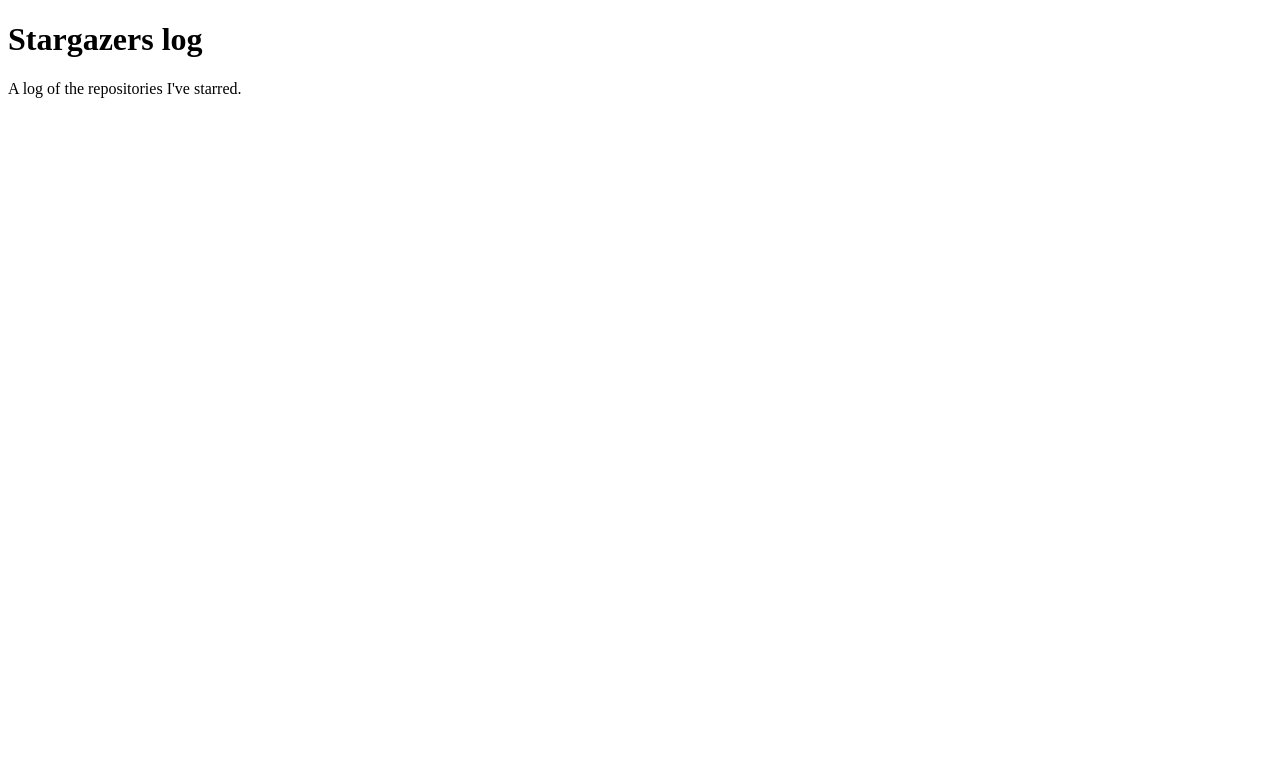
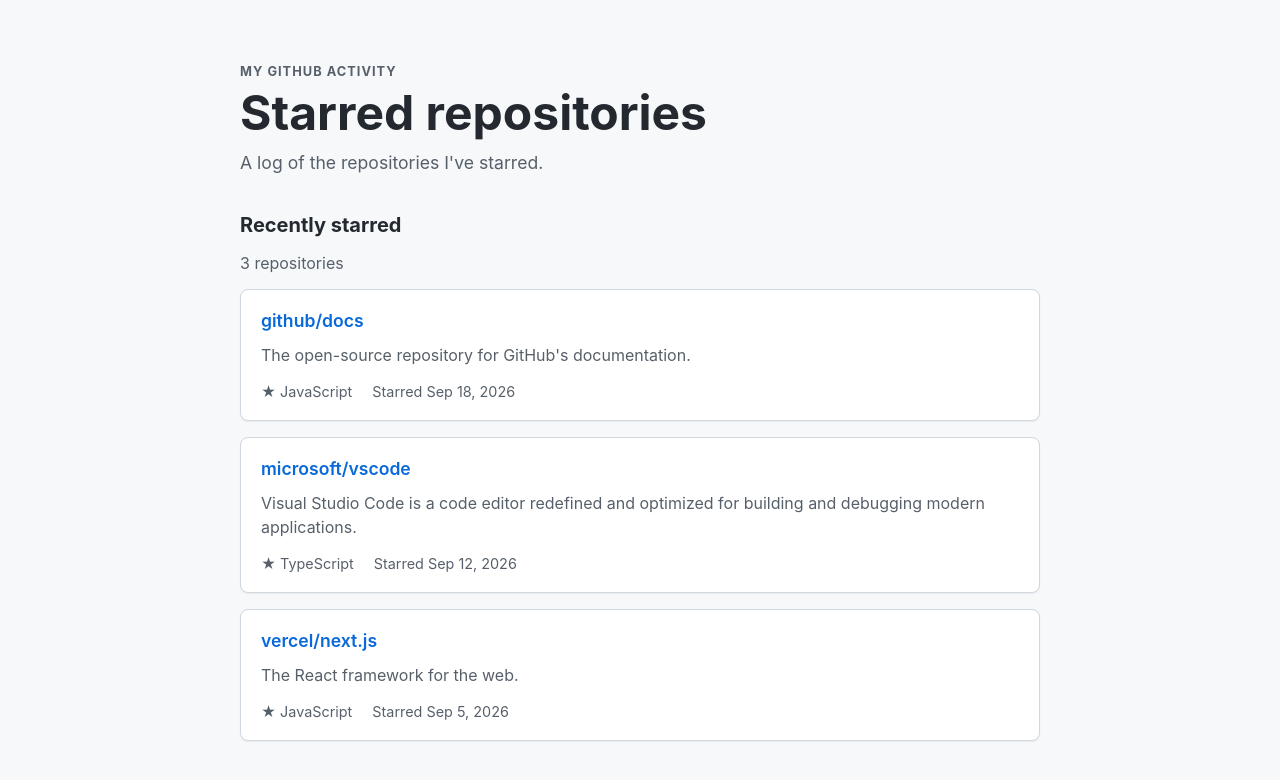
Before and after one commit to ksg-ai-office/stargazers-log, a plain HTML site: page index.html in a window 1280 px wide. Drawn offline with Linux system fonts and the light colour scheme.

Commit message:
Copilot prompt applied

```diff
--- /dev/null
+++ b/events.json
@@ -0,0 +1,23 @@
+[
+  {
+    "repository": "github/docs",
+    "description": "The open-source repository for GitHub's documentation.",
+    "url": "https://github.com/github/docs",
+    "language": "JavaScript",
+    "starredAt": "2026-09-18"
+  },
+  {
+    "repository": "microsoft/vscode",
+    "description": "Visual Studio Code is a code editor redefined and optimized for building and debugging modern applications.",
+    "url": "https://github.com/microsoft/vscode",
+    "language": "TypeScript",
+    "starredAt": "2026-09-12"
+  },
+  {
+    "repository": "vercel/next.js",
+    "description": "The React framework for the web.",
+    "url": "https://github.com/vercel/next.js",
+    "language": "JavaScript",
+    "starredAt": "2026-09-05"
+  }
+]
--- a/index.html
+++ b/index.html
@@ -2,10 +2,24 @@
 <html lang="en">
   <head>
     <meta charset="utf-8">
-    <title>Stargazers log</title>
+    <meta name="viewport" content="width=device-width, initial-scale=1">
+    <title>Starred repositories | Stargazers log</title>
+    <link rel="stylesheet" href="style.css">
   </head>
   <body>
-    <h1>Stargazers log</h1>
-    <p>A log of the repositories I've starred.</p>
+    <main class="container">
+      <header class="page-header">
+        <p class="eyebrow">My GitHub activity</p>
+        <h1>Starred repositories</h1>
+        <p>A log of the repositories I've starred.</p>
+      </header>
+
+      <section aria-labelledby="repository-heading">
+        <h2 id="repository-heading">Recently starred</h2>
+        <p id="status" class="status" role="status">Loading repositories...</p>
+        <ul id="repository-list" class="repository-list"></ul>
+      </section>
+    </main>
+    <script src="script.js"></script>
   </body>
 </html>
--- /dev/null
+++ b/script.js
@@ -0,0 +1,60 @@
+const repositoryList = document.querySelector("#repository-list");
+const status = document.querySelector("#status");
+
+function formatDate(dateString) {
+  return new Intl.DateTimeFormat("en", {
+    dateStyle: "medium"
+  }).format(new Date(`${dateString}T00:00:00`));
+}
+
+function renderRepositories(repositories) {
+  repositoryList.replaceChildren();
+
+  repositories.forEach((repository) => {
+    const item = document.createElement("li");
+    item.className = "repository";
+
+    const link = document.createElement("a");
+    link.className = "repository-link";
+    link.href = repository.url;
+    link.target = "_blank";
+    link.rel = "noreferrer";
+    link.textContent = repository.repository;
+
+    const description = document.createElement("p");
+    description.className = "repository-description";
+    description.textContent = repository.description;
+
+    const metadata = document.createElement("p");
+    metadata.className = "repository-meta";
+    const language = document.createElement("span");
+    language.textContent = `★ ${repository.language}`;
+    const starredDate = document.createElement("span");
+    starredDate.textContent = `Starred ${formatDate(repository.starredAt)}`;
+    metadata.append(language, starredDate);
+
+    item.append(link, description, metadata);
+    repositoryList.append(item);
+  });
+
+  status.textContent = `${repositories.length} repositories`;
+}
+
+async function loadRepositories() {
+  try {
+    const response = await fetch("events.json");
+
+    if (!response.ok) {
+      throw new Error(`Request failed with status ${response.status}`);
+    }
+
+    const repositories = await response.json();
+    renderRepositories(repositories);
+  } catch (error) {
+    status.classList.add("error");
+    status.textContent = "Unable to load starred repositories.";
+    console.error("Unable to load events.json:", error);
+  }
+}
+
+loadRepositories();
--- /dev/null
+++ b/style.css
@@ -0,0 +1,113 @@
+:root {
+  color-scheme: light;
+  font-family: -apple-system, BlinkMacSystemFont, "Segoe UI", sans-serif;
+  color: #24292f;
+  background: #f6f8fa;
+}
+
+* {
+  box-sizing: border-box;
+}
+
+body {
+  margin: 0;
+}
+
+.container {
+  width: min(100% - 2rem, 50rem);
+  margin: 0 auto;
+  padding: 4rem 0;
+}
+
+.page-header {
+  margin-bottom: 2.5rem;
+}
+
+.eyebrow {
+  margin: 0 0 0.5rem;
+  color: #57606a;
+  font-size: 0.8rem;
+  font-weight: 700;
+  letter-spacing: 0.08em;
+  text-transform: uppercase;
+}
+
+h1,
+h2,
+p {
+  margin-top: 0;
+}
+
+h1 {
+  margin-bottom: 0.75rem;
+  font-size: clamp(2rem, 5vw, 3rem);
+  line-height: 1.1;
+}
+
+.page-header > p:last-child {
+  margin-bottom: 0;
+  color: #57606a;
+  font-size: 1.1rem;
+}
+
+h2 {
+  margin-bottom: 1rem;
+  font-size: 1.25rem;
+}
+
+.status {
+  color: #57606a;
+}
+
+.status.error {
+  color: #cf222e;
+}
+
+.repository-list {
+  display: grid;
+  gap: 1rem;
+  margin: 0;
+  padding: 0;
+  list-style: none;
+}
+
+.repository {
+  padding: 1.25rem;
+  border: 1px solid #d0d7de;
+  border-radius: 0.5rem;
+  background: #fff;
+  box-shadow: 0 1px 2px rgba(27, 31, 36, 0.05);
+}
+
+.repository-link {
+  color: #0969da;
+  font-size: 1.1rem;
+  font-weight: 600;
+  text-decoration: none;
+}
+
+.repository-link:hover,
+.repository-link:focus-visible {
+  text-decoration: underline;
+}
+
+.repository-description {
+  margin: 0.75rem 0 1rem;
+  color: #57606a;
+  line-height: 1.5;
+}
+
+.repository-meta {
+  display: flex;
+  flex-wrap: wrap;
+  gap: 0.75rem 1.25rem;
+  margin: 0;
+  color: #57606a;
+  font-size: 0.9rem;
+}
+
+@media (max-width: 30rem) {
+  .container {
+    padding: 2.5rem 0;
+  }
+}
```
